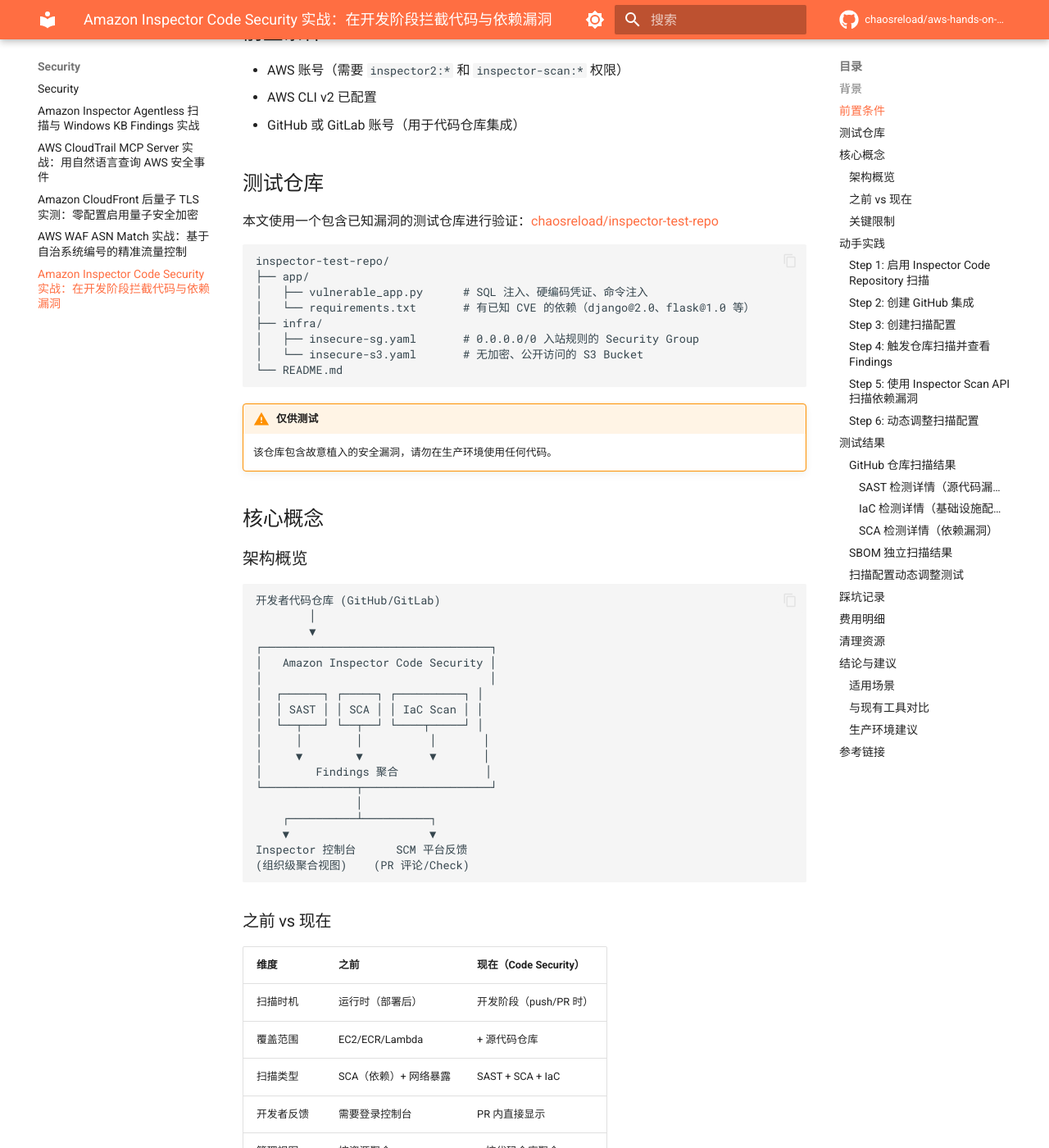
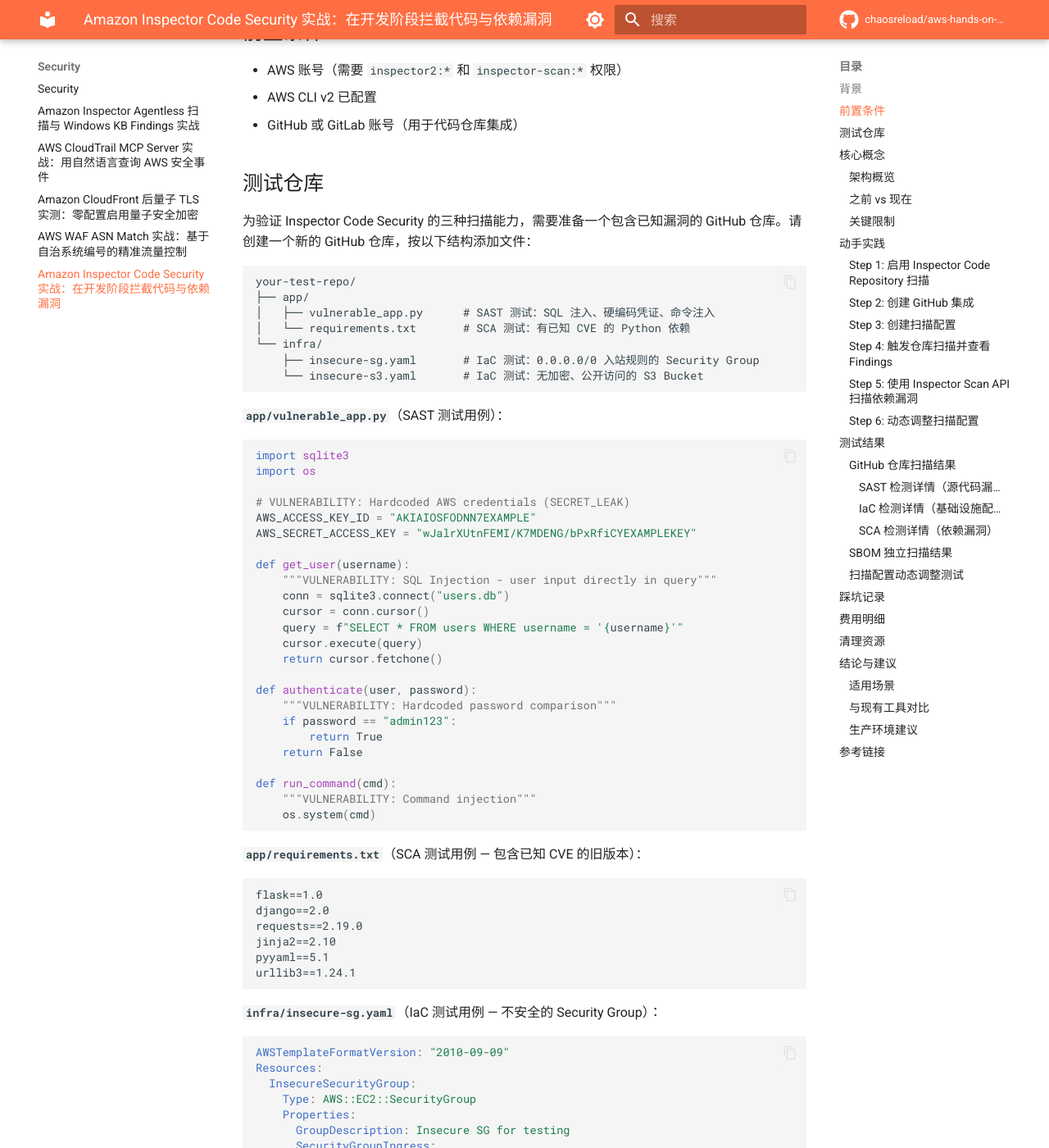
Before and after one commit to chaosreload/aws-hands-on-lab, an MkDocs documentation site: the page built from docs/security/inspector-code-security.md, in a window 1280 px wide and 1400 px high, scrolled down 915 px. Shown: the whole window at 82% size. Built offline with MkDocs 1.6.1 and Material for MkDocs 9.7.7, drawn with Linux system fonts in a browser that asks for light colours; comment, search, counter and statistics services are not loaded; some of the changed text lies outside the part shown.

Commit message:
feat: inline test repo code in article, remove external repo link
- Replace GitHub repo link with full inline code samples
- Readers can create their own test repo from the code
- Ready to delete chaosreload/inspector-test-repo

````diff
--- a/docs/security/inspector-code-security.md
+++ b/docs/security/inspector-code-security.md
@@ -27,21 +27,107 @@
 
 ## 测试仓库
 
-本文使用一个包含已知漏洞的测试仓库进行验证：[chaosreload/inspector-test-repo](https://github.com/chaosreload/inspector-test-repo)
+为验证 Inspector Code Security 的三种扫描能力，需要准备一个包含已知漏洞的 GitHub 仓库。请创建一个新的 GitHub 仓库，按以下结构添加文件：
 
 ```
-inspector-test-repo/
+your-test-repo/
 ├── app/
-│   ├── vulnerable_app.py      # SQL 注入、硬编码凭证、命令注入
-│   └── requirements.txt       # 有已知 CVE 的依赖（django@2.0、flask@1.0 等）
-├── infra/
-│   ├── insecure-sg.yaml       # 0.0.0.0/0 入站规则的 Security Group
-│   └── insecure-s3.yaml       # 无加密、公开访问的 S3 Bucket
-└── README.md
+│   ├── vulnerable_app.py      # SAST 测试：SQL 注入、硬编码凭证、命令注入
+│   └── requirements.txt       # SCA 测试：有已知 CVE 的 Python 依赖
+└── infra/
+    ├── insecure-sg.yaml       # IaC 测试：0.0.0.0/0 入站规则的 Security Group
+    └── insecure-s3.yaml       # IaC 测试：无加密、公开访问的 S3 Bucket
+```
+
+**`app/vulnerable_app.py`**（SAST 测试用例）：
+
+```python
+import sqlite3
+import os
+
+# VULNERABILITY: Hardcoded AWS credentials (SECRET_LEAK)
+AWS_ACCESS_KEY_ID = "AKIAIOSFODNN7EXAMPLE"
+AWS_SECRET_ACCESS_KEY = "wJalrXUtnFEMI/K7MDENG/bPxRfiCYEXAMPLEKEY"
+
+def get_user(username):
+    """VULNERABILITY: SQL Injection - user input directly in query"""
+    conn = sqlite3.connect("users.db")
+    cursor = conn.cursor()
+    query = f"SELECT * FROM users WHERE username = '{username}'"
+    cursor.execute(query)
+    return cursor.fetchone()
+
+def authenticate(user, password):
+    """VULNERABILITY: Hardcoded password comparison"""
+    if password == "admin123":
+        return True
+    return False
+
+def run_command(cmd):
+    """VULNERABILITY: Command injection"""
+    os.system(cmd)
+```
+
+**`app/requirements.txt`**（SCA 测试用例 — 包含已知 CVE 的旧版本）：
+
+```
+flask==1.0
+django==2.0
+requests==2.19.0
+jinja2==2.10
+pyyaml==5.1
+urllib3==1.24.1
+```
+
+**`infra/insecure-sg.yaml`**（IaC 测试用例 — 不安全的 Security Group）：
+
+```yaml
+AWSTemplateFormatVersion: "2010-09-09"
+Resources:
+  InsecureSecurityGroup:
+    Type: AWS::EC2::SecurityGroup
+    Properties:
+      GroupDescription: Insecure SG for testing
+      SecurityGroupIngress:
+        - IpProtocol: tcp
+          FromPort: 22
+          ToPort: 22
+          CidrIp: 0.0.0.0/0
+        - IpProtocol: tcp
+          FromPort: 3389
+          ToPort: 3389
+          CidrIp: 0.0.0.0/0
+        - IpProtocol: -1
+          FromPort: -1
+          ToPort: -1
+          CidrIp: 0.0.0.0/0
+```
+
+**`infra/insecure-s3.yaml`**（IaC 测试用例 — 不安全的 S3 Bucket）：
+
+```yaml
+AWSTemplateFormatVersion: "2010-09-09"
+Resources:
+  InsecureBucket:
+    Type: AWS::S3::Bucket
+    Properties:
+      BucketName: my-insecure-test-bucket
+      # No encryption, no versioning, no access logging
+  BucketPolicy:
+    Type: AWS::S3::BucketPolicy
+    Properties:
+      Bucket: !Ref InsecureBucket
+      PolicyDocument:
+        Statement:
+          - Sid: PublicRead
+            Effect: Allow
+            Principal: "*"
+            Action: "s3:GetObject"
+            Resource: !Sub "arn:aws:s3:::${InsecureBucket}/*"
 ```
 
 !!! warning "仅供测试"
-    该仓库包含故意植入的安全漏洞，请勿在生产环境使用任何代码。
+    以上代码包含故意植入的安全漏洞，请勿在生产环境使用。测试完成后建议删除仓库。
 
 ## 核心概念
 
@@ -363,7 +449,7 @@
 
 ### GitHub 仓库扫描结果
 
-对 [chaosreload/inspector-test-repo](https://github.com/chaosreload/inspector-test-repo) 触发全量扫描（SAST + SCA + IaC），约 42 秒完成，共发现 **62 个 Findings**：
+对测试仓库触发全量扫描（SAST + SCA + IaC），约 42 秒完成，共发现 **62 个 Findings**：
 
 **按严重性分布**：
 
````
